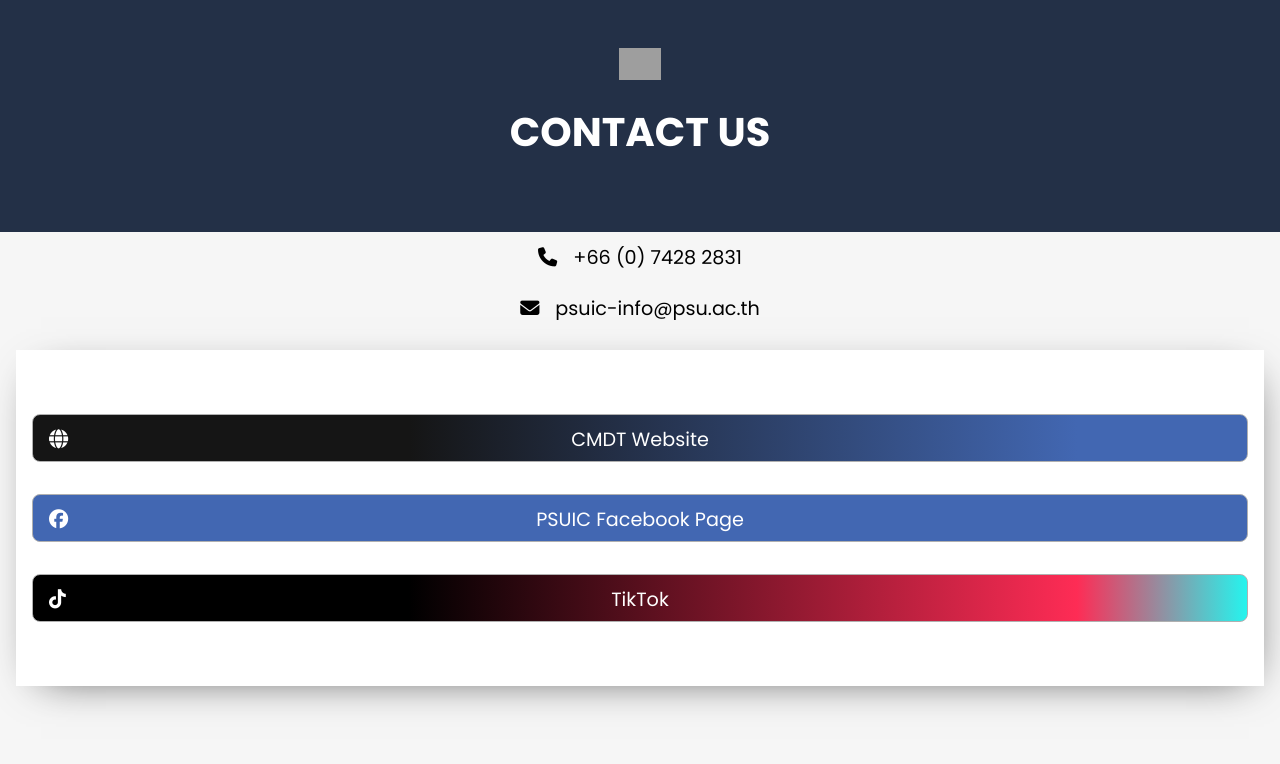
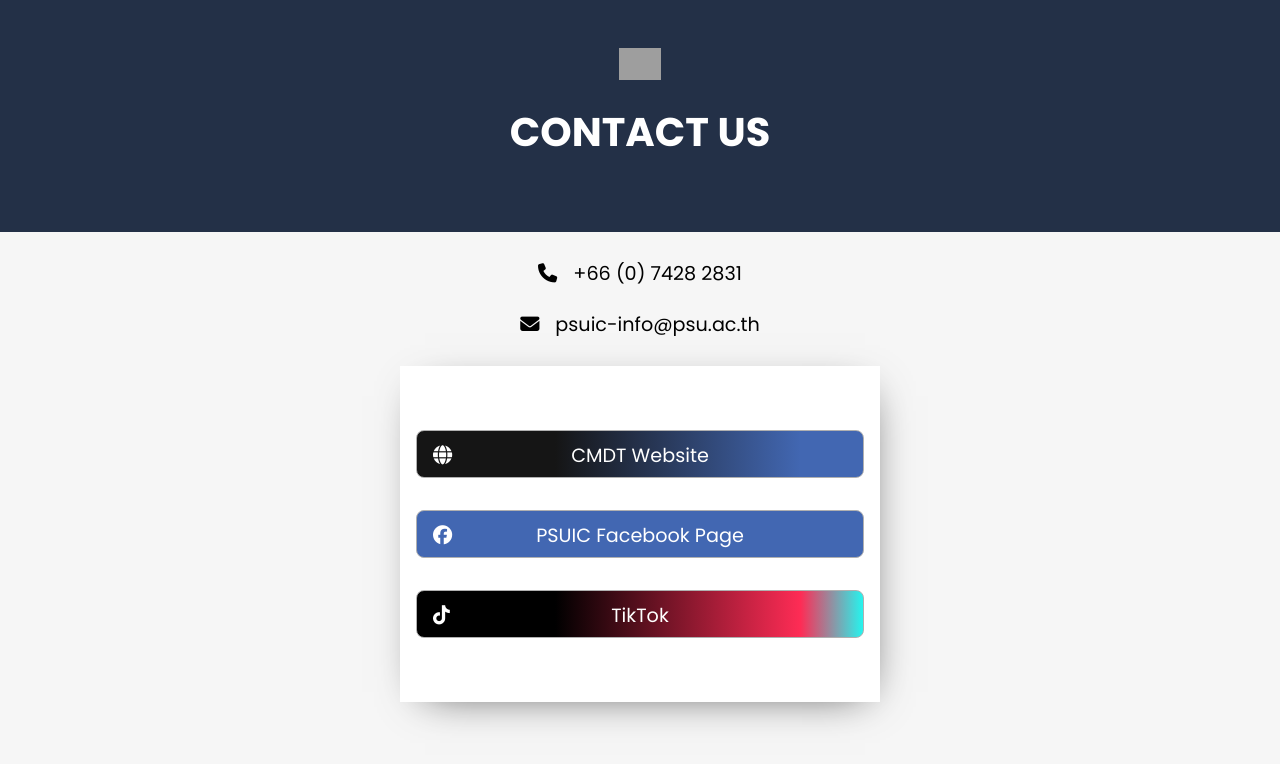
Before and after one commit to cmdtrwd/social_media_links, a plain HTML site: page index.html in a window 1280 px wide. Drawn offline with nearby package versions, Linux system fonts and the light colour scheme; grey boxes are pictures that could not be loaded.

Commit message:
Add files via upload

```diff
--- a/css/social_links.css
+++ b/css/social_links.css
@@ -140,6 +140,7 @@ body {
 }
 
 header {
+  position: relative;
   background-color: #233047;
   display: flex;
   flex-direction: column;
@@ -164,6 +165,7 @@ header h1 {
   justify-content: center;
   align-items: center;
   font-size: 1.2em;
+  padding: 16px;
 }
 #main .phone,
 #main .email {
@@ -251,4 +253,12 @@ header h1 {
 #social_media .website {
   background: rgb(21, 21, 21);
   background: linear-gradient(90deg, rgb(21, 21, 21) 31%, rgb(66, 103, 178) 86%);
+}
+
+@media screen and (min-width: 600px) {
+  #social_media {
+    width: 100%;
+    max-width: 480px;
+    margin: 0 auto;
+  }
 }/*# sourceMappingURL=social_links.css.map */
```
Also changed, not shown: 1 other file.
